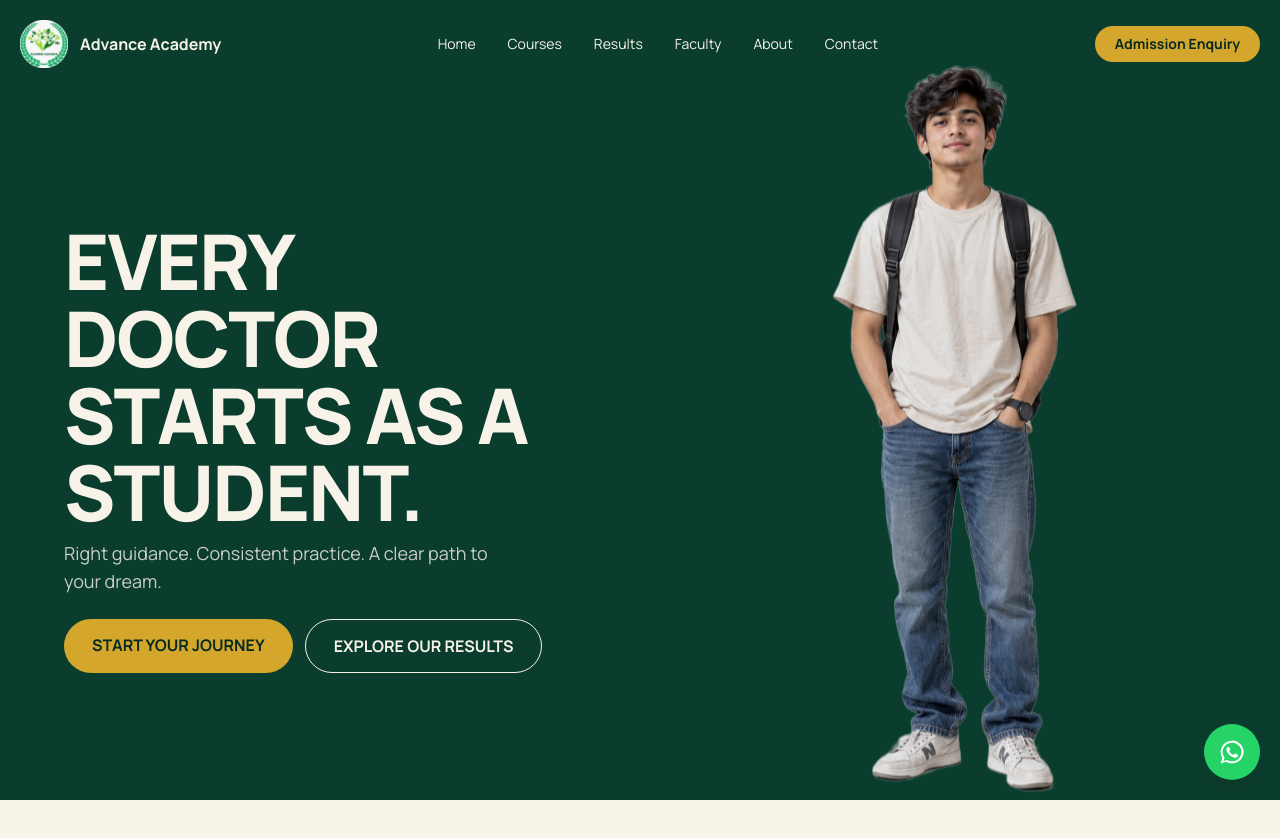
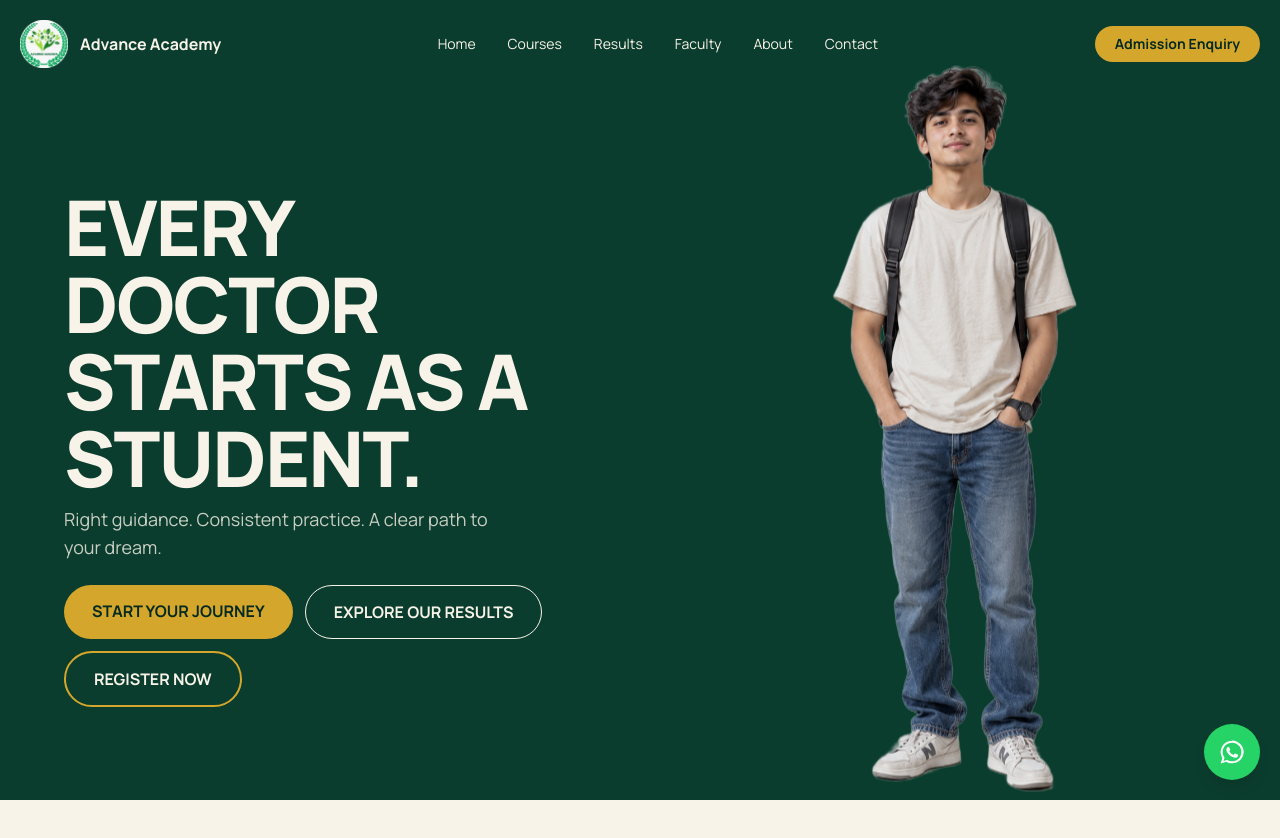
Before and after one commit to advanceacademycg-alt/advanceacademy, a Next.js app: page / in a window 1280 px wide. Shown: the top 838 px of the page. Built offline with nearby package versions, Linux system fonts and the light colour scheme.

Commit message:
Update HeroTransformation.tsx

```diff
--- a/components/HeroTransformation.tsx
+++ b/components/HeroTransformation.tsx
@@ -89,6 +89,7 @@ export default function HeroTransformation() {
             >
               EXPLORE OUR RESULTS
             </a>
+            <a href={site.registerUrl}target="_blank"rel="noopener noreferrer"className="rounded-full border-2 border-gold px-7 py-3.5 font-bold">REGISTER NOW</a>
           </div>
         </div>
 
```
